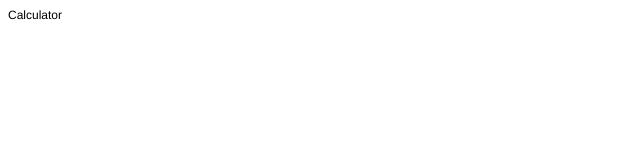
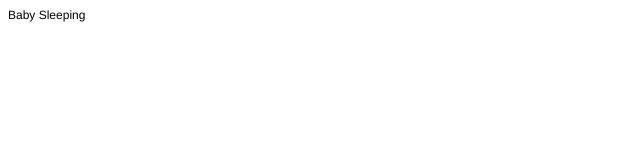
Before and after one commit to rickyhust/rickyhust.github.io, a plain HTML site: page index.html in a window 1280 px wide. Shown: the full height of the page, 0-640 px from the left. Drawn offline with Linux system fonts and the light colour scheme.

Commit message:
Update index.html

```diff
--- a/index.html
+++ b/index.html
@@ -12,6 +12,6 @@
   </style>
 </head>
 <body>
-<p class="p1"><span class="s1">Calculator</span></p>
+<p class="p1"><span class="s1">Baby Sleeping</span></p>
 </body>
 </html>
```
